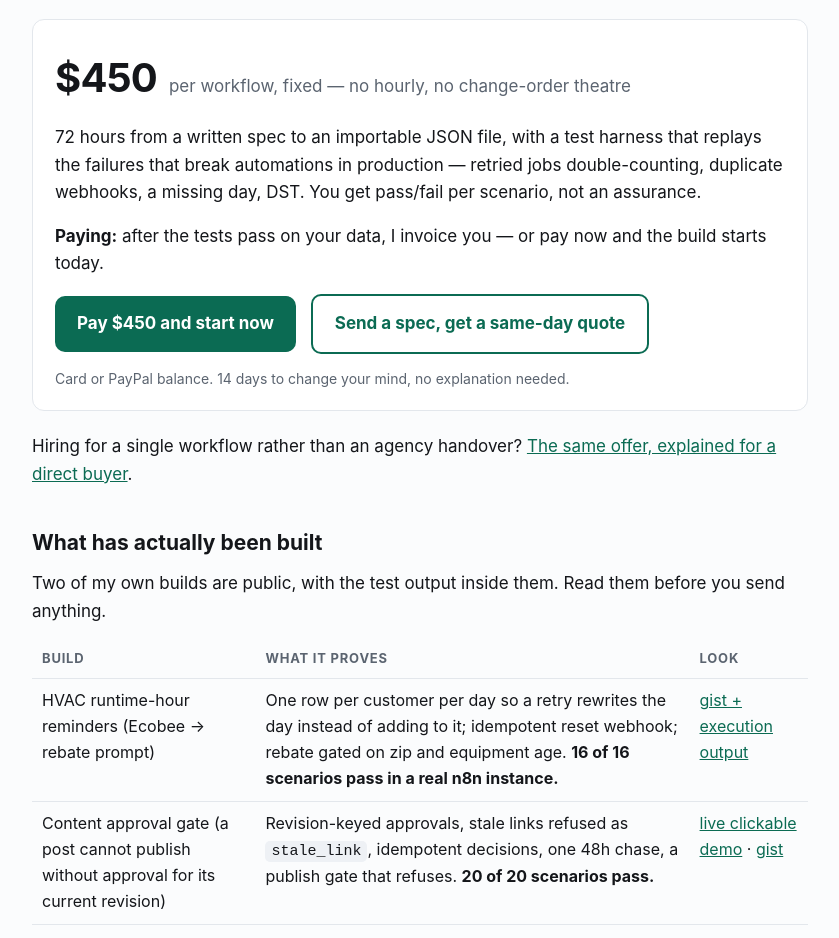
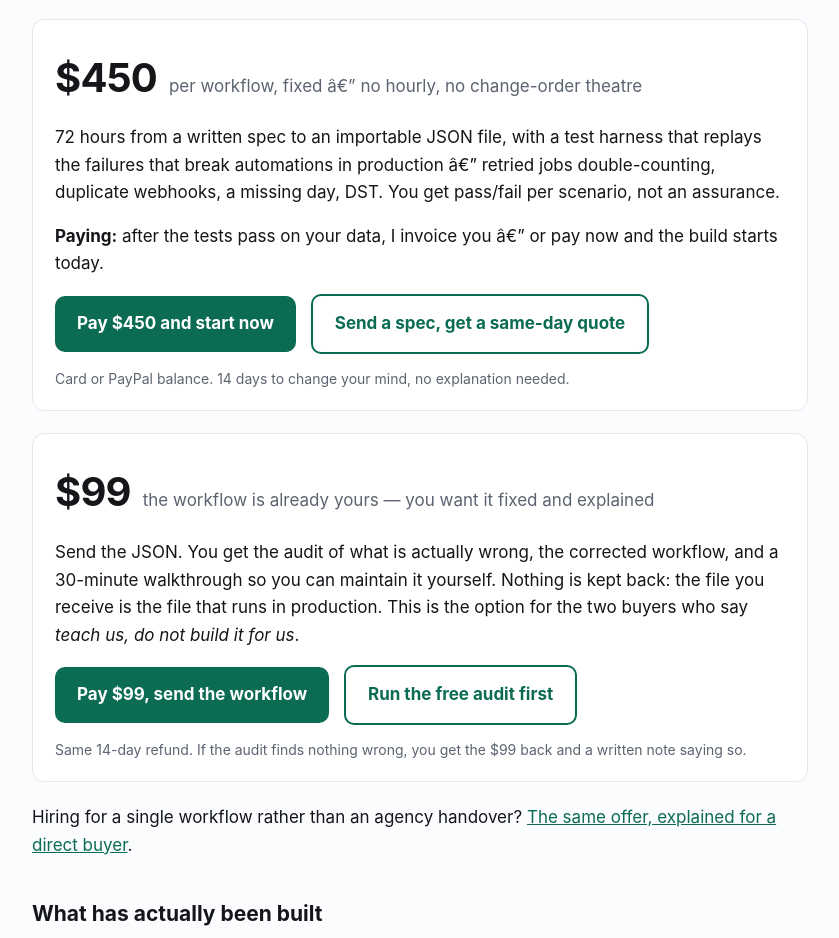
Before and after one commit to fejzadenis/leadflow, a plain HTML site: page build.html in a window 1280 px wide. Shown: the part 230-1168 px from the top of the page, without its empty margins (220-1059 px from the left). Drawn offline with Linux system fonts and the light colour scheme.

Commit message:
build: add the 99 USD audit-and-fix tier that two buyers actually asked for (teach us, do not build it), linked from the audit tool

```diff
--- a/build.html
+++ b/build.html
@@ -3,7 +3,7 @@
 <head>
 <meta charset="utf-8">
 <meta name="viewport" content="width=device-width, initial-scale=1">
-<title>White-label n8n builds — $450 fixed, tested before you pay</title>
+<title>White-label n8n builds â€” $450 fixed, tested before you pay</title>
 <meta name="description" content="Fixed-price n8n workflow builds for agencies: $450 per workflow, 72 hours from spec to importable JSON, paid after the tests pass on your data. Your client, your margin, my name never appears.">
 <style>
   :root{--ink:#14161a;--mut:#5b6470;--line:#e3e7ec;--bg:#fbfcfd;--acc:#0b6b53;--acc2:#eaf6f1;}
@@ -43,12 +43,20 @@
 </div>
 
 <div class="box">
-  <div class="price"><b>$450</b><span class="mut">per workflow, fixed — no hourly, no change-order theatre</span></div>
-  <p style="margin-bottom:16px">72 hours from a written spec to an importable JSON file, with a test harness that replays the failures that break automations in production — retried jobs double-counting, duplicate webhooks, a missing day, DST. You get pass/fail per scenario, not an assurance.</p>
-  <p style="margin-bottom:16px"><strong>Paying:</strong> after the tests pass on your data, I invoice you — or pay now and the build starts today.</p>
+  <div class="price"><b>$450</b><span class="mut">per workflow, fixed â€” no hourly, no change-order theatre</span></div>
+  <p style="margin-bottom:16px">72 hours from a written spec to an importable JSON file, with a test harness that replays the failures that break automations in production â€” retried jobs double-counting, duplicate webhooks, a missing day, DST. You get pass/fail per scenario, not an assurance.</p>
+  <p style="margin-bottom:16px"><strong>Paying:</strong> after the tests pass on your data, I invoice you â€” or pay now and the build starts today.</p>
   <a class="cta" href="https://www.paypal.com/cgi-bin/webscr?cmd=_xclick&amp;business=dragana.karans%40gmail.com&amp;item_name=n8n%20workflow%20build%20-%20fixed%20price&amp;amount=450.00&amp;currency_code=USD&amp;return=https%3A%2F%2Ffejzadenis.github.io%2Fleadflow%2Fbuild.html%3Fpaid%3D1&amp;cancel_return=https%3A%2F%2Ffejzadenis.github.io%2Fleadflow%2Fbuild.html">Pay $450 and start now</a>
   <a class="cta alt" style="margin-left:10px" href="mailto:perun.intelligence@gmail.com?subject=n8n%20build%20-%20spec%20for%20a%20quote&amp;body=What%20it%20has%20to%20do%3A%0AWhich%20systems%20it%20touches%3A%0ADeadline%3A%0A">Send a spec, get a same-day quote</a>
   <p class="mut" style="font-size:14px;margin:14px 0 0">Card or PayPal balance. 14 days to change your mind, no explanation needed.</p>
+</div>
+
+<div class="box" id="fix">
+  <div class="price"><b>$99</b><span class="mut">the workflow is already yours &mdash; you want it fixed and explained</span></div>
+  <p style="margin-bottom:16px">Send the JSON. You get the audit of what is actually wrong, the corrected workflow, and a 30-minute walkthrough so you can maintain it yourself. Nothing is kept back: the file you receive is the file that runs in production. This is the option for the two buyers who say <em>teach us, do not build it for us</em>.</p>
+  <a class="cta" href="https://www.paypal.com/cgi-bin/webscr?cmd=_xclick&amp;business=dragana.karans%40gmail.com&amp;item_name=n8n%20workflow%20audit%20and%20fix%20walkthrough&amp;amount=99.00&amp;currency_code=USD&amp;return=https%3A%2F%2Ffejzadenis.github.io%2Fleadflow%2Fbuild.html%3Fpaid%3D1&amp;cancel_return=https%3A%2F%2Ffejzadenis.github.io%2Fleadflow%2Fbuild.html">Pay $99, send the workflow</a>
+  <a class="cta alt" style="margin-left:10px" href="https://fejzadenis.github.io/leadflow/audit.html">Run the free audit first</a>
+  <p class="mut" style="font-size:14px;margin:14px 0 0">Same 14-day refund. If the audit finds nothing wrong, you get the $99 back and a written note saying so.</p>
 </div>
 
 <p>Hiring for a single workflow rather than an agency handover? <a href="https://fejzadenis.github.io/leadflow/hire-n8n-developer.html">The same offer, explained for a direct buyer</a>.</p>
@@ -59,24 +67,24 @@
 <table>
   <tr><th>Build</th><th>What it proves</th><th>Look</th></tr>
   <tr>
-    <td>HVAC runtime-hour reminders (Ecobee → rebate prompt)</td>
+    <td>HVAC runtime-hour reminders (Ecobee â†’ rebate prompt)</td>
     <td>One row per customer per day so a retry rewrites the day instead of adding to it; idempotent reset webhook; rebate gated on zip and equipment age. <strong>16 of 16 scenarios pass in a real n8n instance.</strong></td>
     <td><a href="https://gist.github.com/fejzadenis/a98a8f3739cfe6d2e271f95e1906a9b4">gist + execution output</a></td>
   </tr>
   <tr>
     <td>Content approval gate (a post cannot publish without approval for its current revision)</td>
     <td>Revision-keyed approvals, stale links refused as <code>stale_link</code>, idempotent decisions, one 48h chase, a publish gate that refuses. <strong>20 of 20 scenarios pass.</strong></td>
-    <td><a href="https://fejzadenis.github.io/content-approval-gate/">live clickable demo</a> · <a href="https://gist.github.com/fejzadenis/eeba1748b3d9b2467f3a6c6f1a009d27">gist</a></td>
+    <td><a href="https://fejzadenis.github.io/content-approval-gate/">live clickable demo</a> Â· <a href="https://gist.github.com/fejzadenis/eeba1748b3d9b2467f3a6c6f1a009d27">gist</a></td>
   </tr>
 </table>
 
 <h2>Check a workflow before you send it to anyone</h2>
-<p>There is a free audit tool on this site: paste a workflow JSON and ten mechanical checks run in the browser — an open webhook, a credential sitting in a node field, an HTTP call with no retry, writes with no de-duplication, an expression pointing at a node that was renamed. Nothing is uploaded and there is no account. <a href="https://fejzadenis.github.io/leadflow/audit.html">Run the audit</a>.</p>
+<p>There is a free audit tool on this site: paste a workflow JSON and ten mechanical checks run in the browser â€” an open webhook, a credential sitting in a node field, an HTTP call with no retry, writes with no de-duplication, an expression pointing at a node that was renamed. Nothing is uploaded and there is no account. <a href="https://fejzadenis.github.io/leadflow/audit.html">Run the audit</a>.</p>
 
 <h2>The terms, in full</h2>
 <ul>
   <li><strong>$450 per workflow</strong>, fixed, quoted from your written spec. Multi-workflow jobs are quoted as a list, each line its own price.</li>
-  <li><strong>72 hours</strong> from spec to JSON, or the price drops — say the deadline up front and I will tell you honestly whether I can hit it before you commit.</li>
+  <li><strong>72 hours</strong> from spec to JSON, or the price drops â€” say the deadline up front and I will tell you honestly whether I can hit it before you commit.</li>
   <li><strong>Paid after the tests pass</strong>, or up front if you want the build to start today. Same deliverable either way.</li>
   <li><strong>Your client stays yours.</strong> I do not contact them, I do not put my name on the handover, and I sign an NDA if you have one.</li>
   <li><strong>If the first test run fails on your data</strong>, you pay nothing and you keep the JSON to do what you like with it.</li>
@@ -84,10 +92,10 @@
 </ul>
 
 <h2>Why the price is this low</h2>
-<p>No agency overhead, no account manager, no discovery workshop. You write what it must do; I build it, test it and send the JSON. If it needs a call, we have one — but the deliverable is a file that runs, not a deck.</p>
+<p>No agency overhead, no account manager, no discovery workshop. You write what it must do; I build it, test it and send the JSON. If it needs a call, we have one â€” but the deliverable is a file that runs, not a deck.</p>
 
 <footer>
-  Denis Fejza — independent n8n builder · <a href="mailto:perun.intelligence@gmail.com">perun.intelligence@gmail.com</a> · answers within a day, usually within the hour<br>
+  Denis Fejza â€” independent n8n builder Â· <a href="mailto:perun.intelligence@gmail.com">perun.intelligence@gmail.com</a> Â· answers within a day, usually within the hour<br>
   Payments go to a PayPal business account, shown as <code>dragana.karans@gmail.com</code> on the statement. That is this business.
 </footer>
 
```
Also changed, not shown: audit.html (+1 -0 lines).
